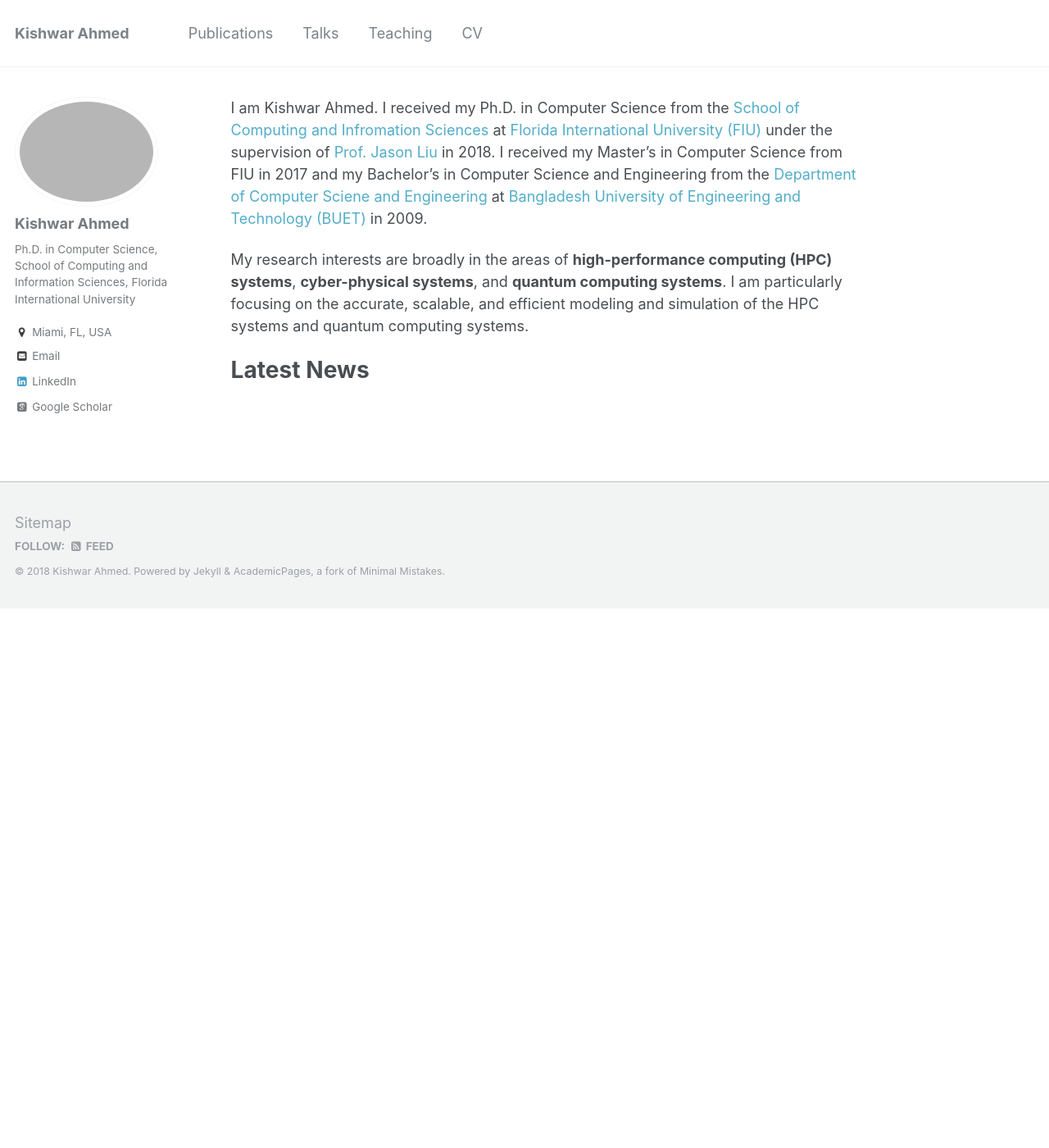
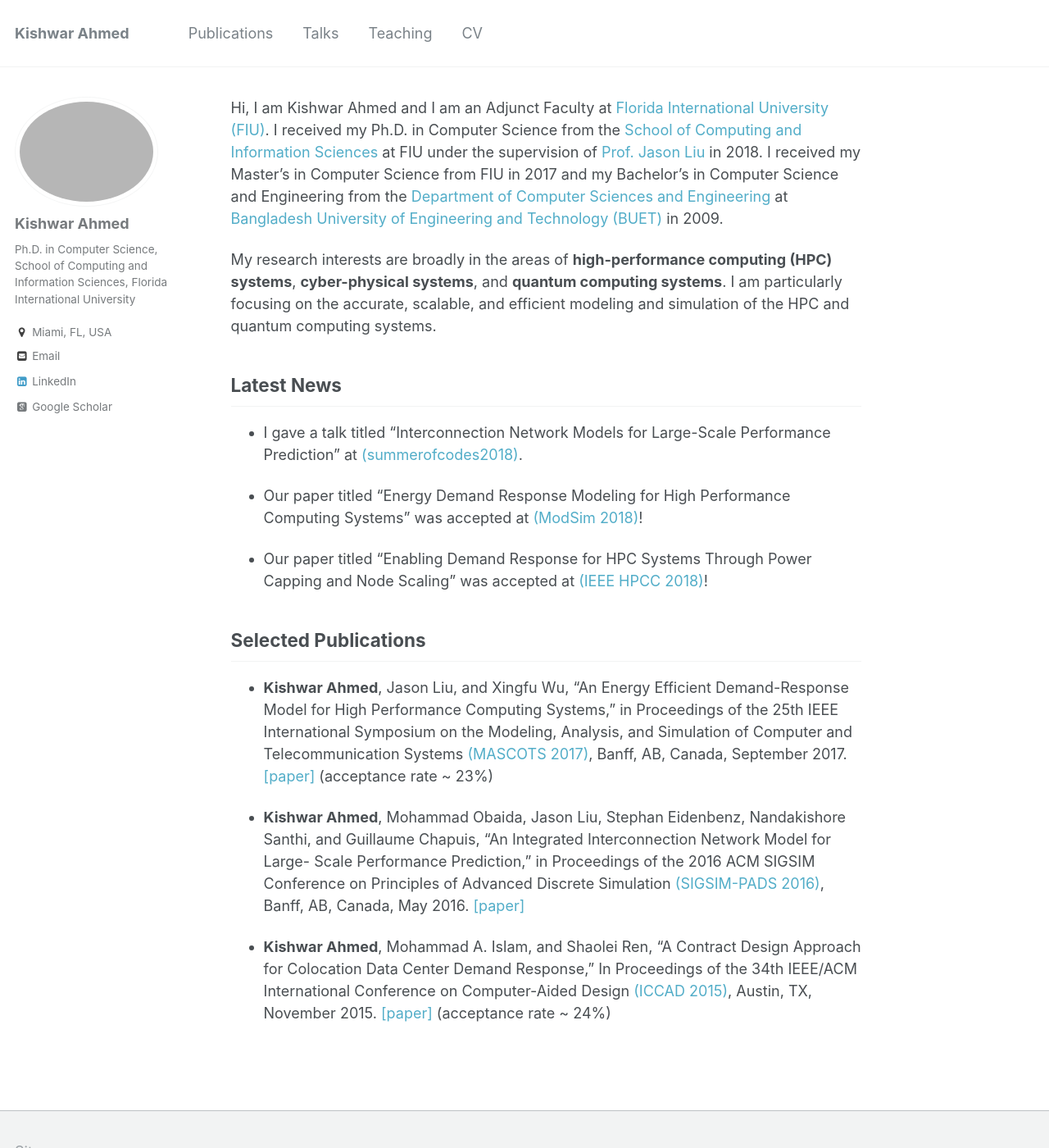
Before and after one commit to kishwarbd/kishwarbd.github.io, a Jekyll site: the page built from _pages/about.md, in a window 1280 px wide and 1400 px high. Shown: the whole window at 82% size. Built offline with Jekyll 4.4.1, drawn with Linux system fonts in a browser that asks for light colours; some web fonts are replaced.

Commit message:
about updated.

```diff
--- a/_pages/about.md
+++ b/_pages/about.md
@@ -7,18 +7,31 @@ redirect_from:
   - /about.html
 ---
 
-I am Kishwar Ahmed. I received my Ph.D. in Computer Science from the
-[School of Computing and Infromation
-Sciences](https://www.cis.fiu.edu) at [Florida International
-University (FIU)](https://www.fiu.edu) under the supervision of [Prof.
+Hi, I am Kishwar Ahmed and I am an Adjunct Faculty at [Florida International
+University (FIU)](https://www.fiu.edu). I received my Ph.D. in Computer Science from the
+[School of Computing and Information
+Sciences](https://www.cis.fiu.edu) at FIU under the supervision of [Prof.
 Jason Liu](https://people.cis.fiu.edu/liux/) in 2018.  I received my
 Master's in Computer Science from FIU in 2017 and my Bachelor's in
 Computer Science and Engineering from the [Department of Computer
-Sciene and Engineering](http://cse.buet.ac.bd) at [Bangladesh
+Sciences and Engineering](http://cse.buet.ac.bd) at [Bangladesh
 University of Engineering and Technology (BUET)](http://buet.ac.bd) in 2009.
 
 My research interests are broadly in the areas of **high-performance
 computing (HPC) systems**, **cyber-physical systems**, and **quantum computing
-systems**. I am particularly focusing on the accurate, scalable, and efficient modeling and simulation of the HPC systems and quantum computing systems.
+systems**. I am particularly focusing on the accurate, scalable, and efficient modeling and simulation of the HPC and quantum computing systems.
 
-# Latest News
+## Latest News
+* I gave a talk titled “Interconnection Network Models for Large-Scale Performance Prediction” at [(summerofcodes2018)](https://press3.mcs.anl.gov/summerofcodes2018/).
+
+* Our paper titled “Energy Demand Response Modeling for High Performance Computing Systems” was accepted at [(ModSim 2018)](https://www.bnl.gov/modsim2018/)!
+
+* Our paper titled “Enabling Demand Response for HPC Systems Through Power Capping and Node Scaling” was accepted at [(IEEE HPCC 2018)](https://cse.stfx.ca/~hpcc2018/)!
+
+## Selected Publications
+
+*  **Kishwar Ahmed**, Jason Liu, and Xingfu Wu, “An Energy Efficient Demand-Response Model for High Performance Computing Systems,” in Proceedings of the 25th IEEE International Symposium on the Modeling, Analysis, and Simulation of Computer and Telecommunication Systems [(MASCOTS 2017)](https://mascots2017.cs.ucalgary.ca/), Banff, AB, Canada, September 2017.[[paper]](https://ieeexplore.ieee.org/document/8107444/) (acceptance rate ~ 23%)
+
+* **Kishwar Ahmed**, Mohammad Obaida, Jason Liu, Stephan Eidenbenz, Nandakishore Santhi, and Guillaume Chapuis, “An Integrated Interconnection Network Model for Large- Scale Performance Prediction,” in Proceedings of the 2016 ACM SIGSIM Conference on Principles of Advanced Discrete Simulation [(SIGSIM-PADS 2016)](https://www.acm-sigsim-pads.org/), Banff, AB, Canada, May 2016. [[paper]](https://dl.acm.org/citation.cfm?id=2901396)
+
+* **Kishwar Ahmed**, Mohammad A. Islam, and Shaolei Ren, “A Contract Design Approach for Colocation Data Center Demand Response,” In Proceedings of the 34th IEEE/ACM International Conference on Computer-Aided Design [(ICCAD 2015)](https://iccad.com/), Austin, TX, November 2015. [[paper]](https://ieeexplore.ieee.org/document/7372629/) (acceptance rate ~ 24%)
```
Also changed, not shown: 2 other files.
